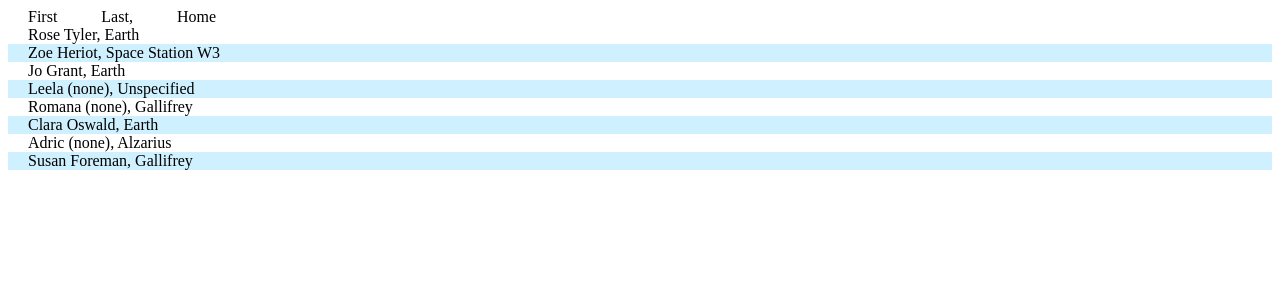
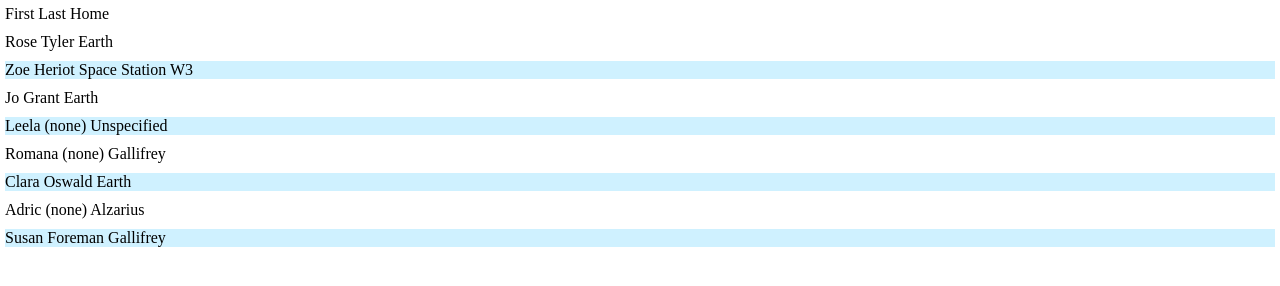
Before and after one commit to SamPlifier/code-test-1, a plain HTML site: page index.html in a window 1280 px wide. Drawn offline with Linux system fonts and the light colour scheme.

Commit message:
Small spacing changes.

```diff
--- a/index.html
+++ b/index.html
@@ -8,12 +8,11 @@
 </head>
 
 <body>
-    <ul>
+    <ul id="headerUl">
         <li>First</li>
-        <li>Last,</li>
+        <li>Last</li>
         <li>Home</li>
     </ul>
-
     <script src="main.js"></script>
 </body>
 
--- a/main.css
+++ b/main.css
@@ -1,13 +1,12 @@
-ul {
-    list-style-type: none;
-    margin:0;
-    padding:0;
-    display:inline;
+* {
+    box-sizing: border-box;
+    margin: 0;
+    padding: 0;
 }
+
 li {
     display: inline;
     text-align:center;
-    margin: 0 20px
 }
 
 body {
@@ -20,3 +19,6 @@ body {
 ul:nth-child(even) {
     background: #cff1ff;
 }
+#headerUl, ul {
+    margin: 5px;
+}
--- a/main.js
+++ b/main.js
@@ -47,7 +47,7 @@ function makeContactList() {
             table_data[i].last_name = '(none)';
         }
     }
-    const names = table_data.map(table_data => `${table_data.first_name} ${table_data.last_name}, ${table_data.home}`);
+    const names = table_data.map(table_data => `${table_data.first_name} ${table_data.last_name} ${table_data.home}`);
 
     for (let i = 0; i < table_data.length; i++) {
         document.write('<ul><li>'+names[i]+'</li></ul>');
```
